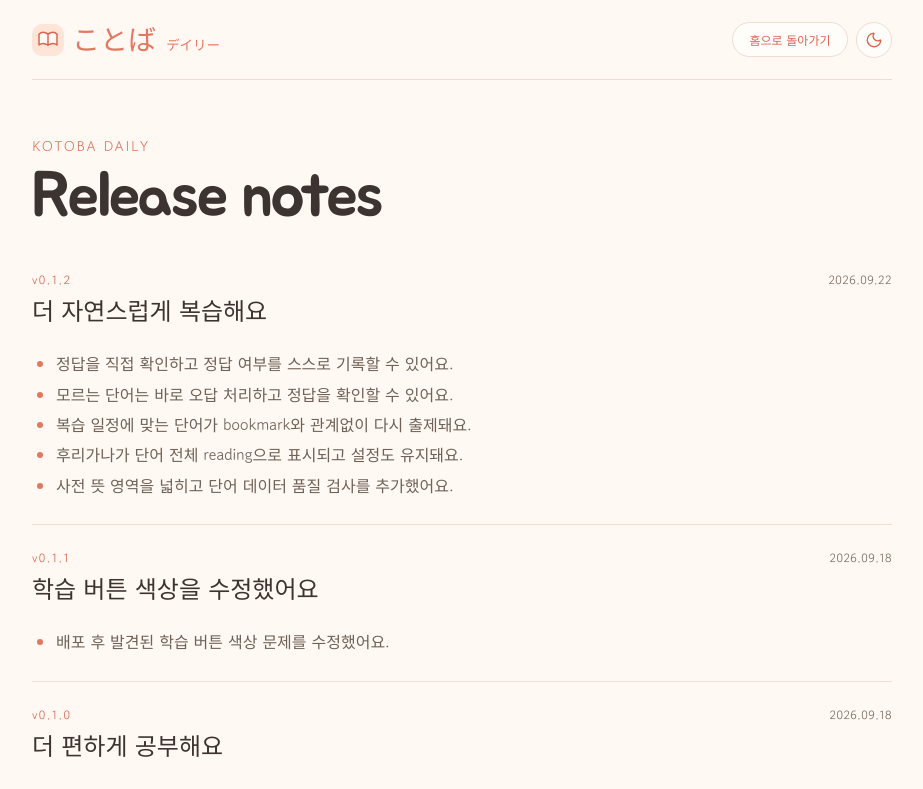
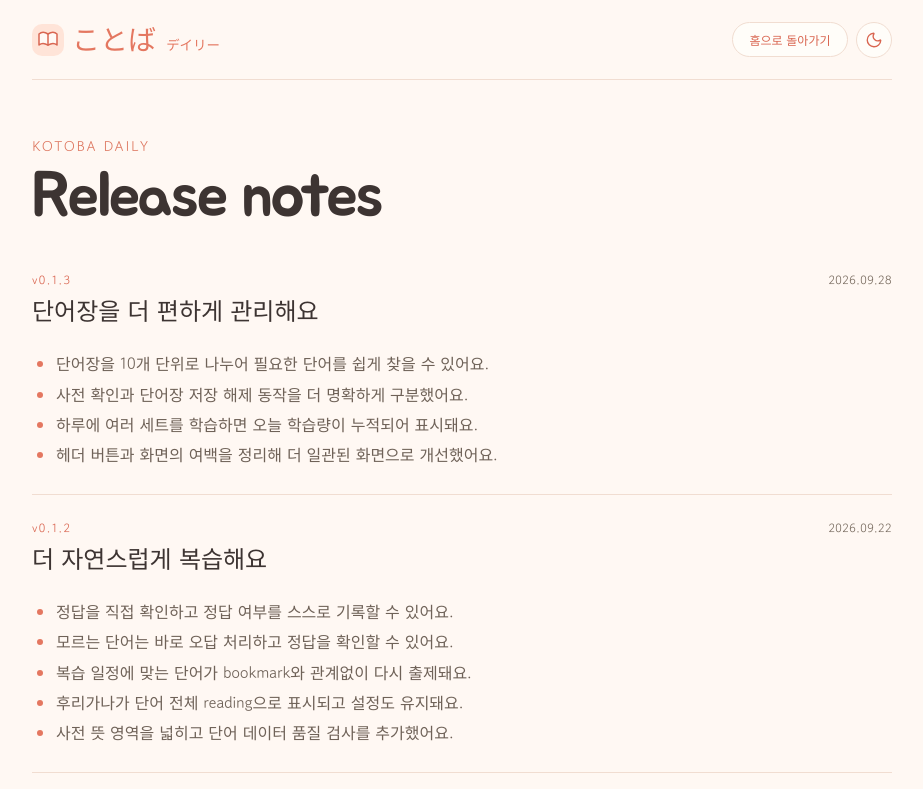
Before and after one commit to serene1004/kotoba-daily, a React (Vite) app: page /updates in a window 1280 px wide. Shown: the top 789 px of the page, without its empty margins (178-1101 px from the left). Built offline with nearby package versions, Linux system fonts and the light colour scheme.

Commit message:
chore(release): add 0.1.3 release notes

```diff
--- a/package.json
+++ b/package.json
@@ -1,7 +1,7 @@
 {
   "name": "kotoba-daily",
   "private": true,
-  "version": "0.1.2",
+  "version": "0.1.3",
   "packageManager": "pnpm@11.17.0",
   "type": "module",
   "scripts": {
--- a/src/data/releases.ts
+++ b/src/data/releases.ts
@@ -6,6 +6,17 @@ export type Release = {
 };
 
 export const releases: Release[] = [
+  {
+    version: '0.1.3',
+    date: '2026.09.28',
+    title: '단어장을 더 편하게 관리해요',
+    changes: [
+      '단어장을 10개 단위로 나누어 필요한 단어를 쉽게 찾을 수 있어요.',
+      '사전 확인과 단어장 저장 해제 동작을 더 명확하게 구분했어요.',
+      '하루에 여러 세트를 학습하면 오늘 학습량이 누적되어 표시돼요.',
+      '헤더 버튼과 화면의 여백을 정리해 더 일관된 화면으로 개선했어요.',
+    ],
+  },
   {
     version: '0.1.2',
     date: '2026.09.22',
```
Also changed, not shown: 2 other files (tests, documents, lock files or other folders).
